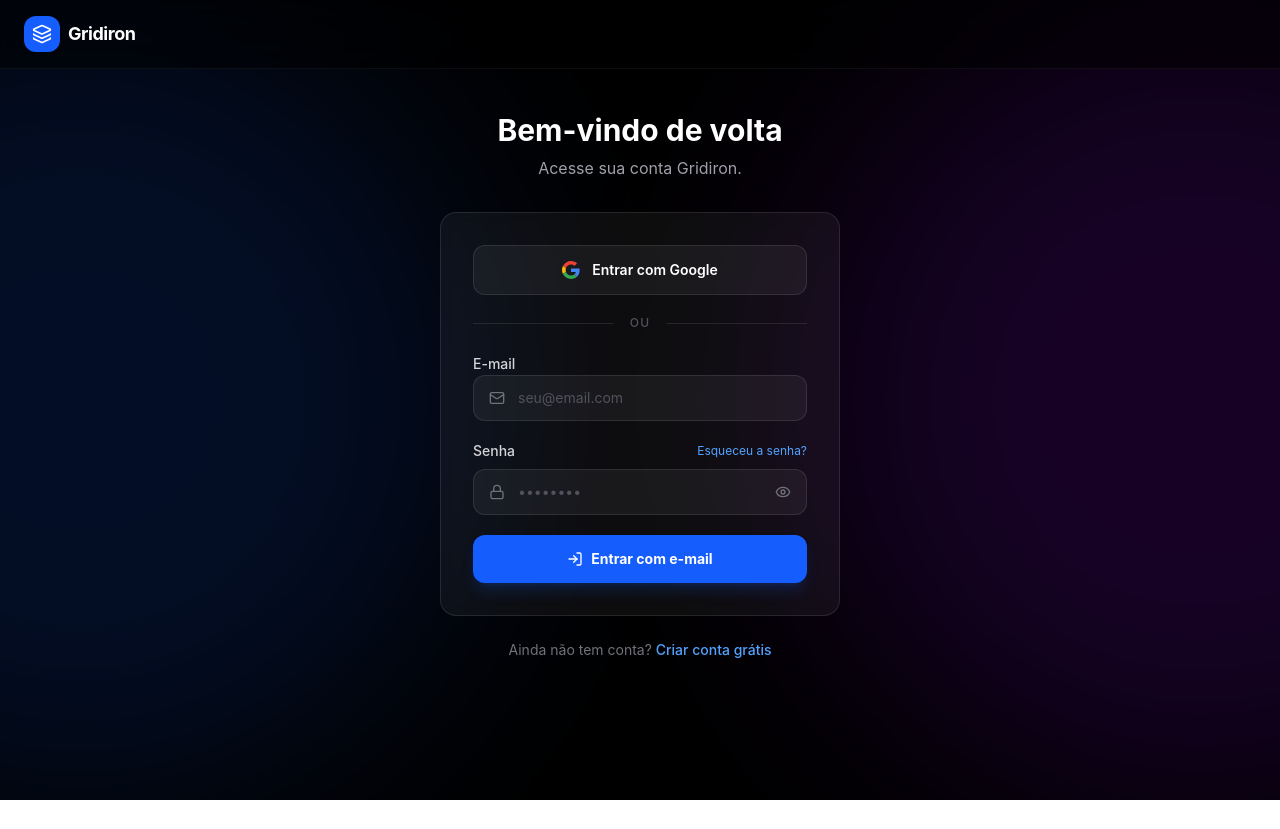
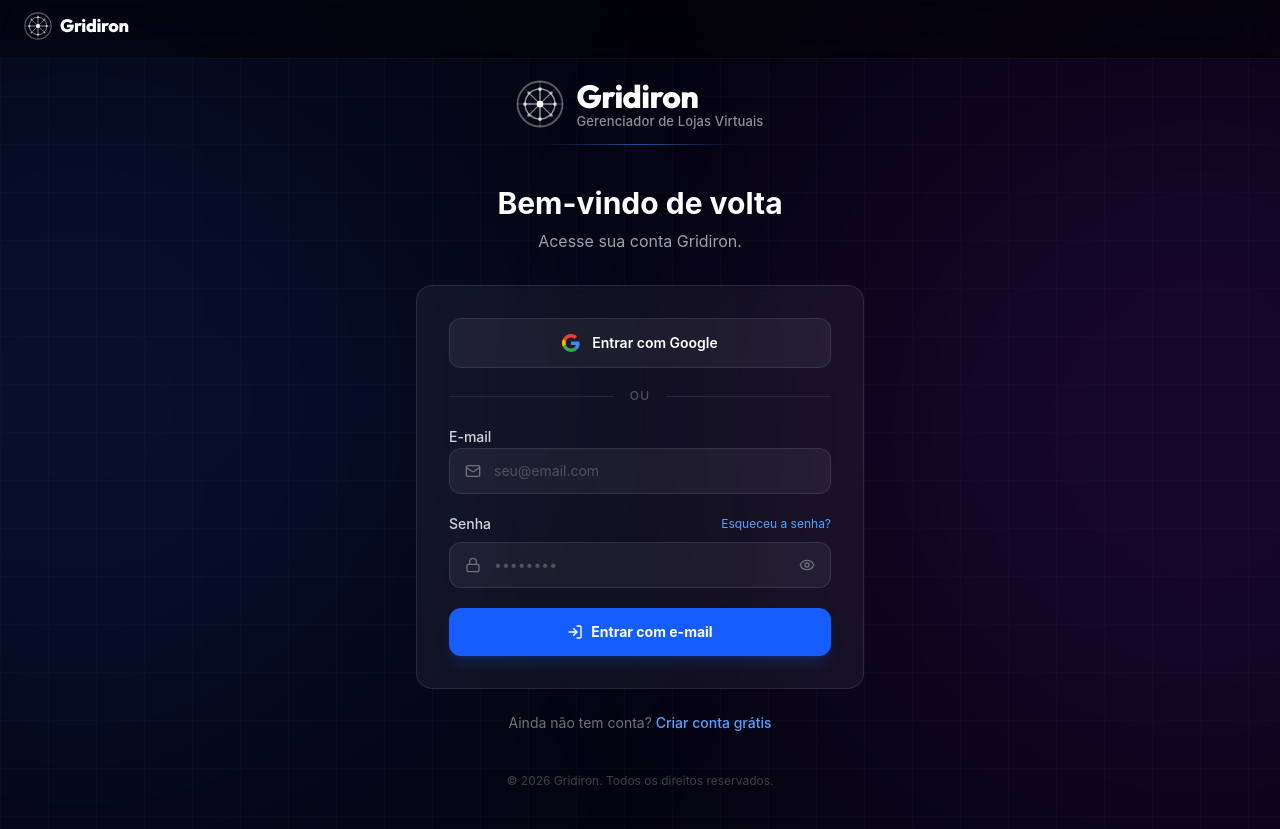
Before and after one commit to celolopes/Gridiron, a Next.js app in the folder apps/web/: page /auth/login in a window 1280 px wide. Before the commit the page ends 800 px from the top, so only its background shows below. Built offline with nearby package versions, Linux system fonts and the light colour scheme; no server answers.

Commit message:
feat: Gridiron SVG logo component with dark/light variants - auth pages, landing header/footer/CTA

```diff
--- a/apps/web/src/app/auth/layout.tsx
+++ b/apps/web/src/app/auth/layout.tsx
@@ -1,28 +1,45 @@
 import type { ReactNode } from "react";
 import Link from "next/link";
-import { Layers } from "lucide-react";
+import { GridironLogo } from "../../components/GridironLogo";
 
 export default function AuthLayout({ children }: { children: ReactNode }) {
   return (
-    <div className="relative min-h-screen overflow-hidden bg-black font-inter selection:bg-blue-500/30">
+    <div className="relative min-h-screen overflow-hidden bg-[#050510] font-inter selection:bg-blue-500/30">
       {/* Background blobs */}
-      <div className="absolute top-0 -left-1/4 h-[800px] w-[800px] rounded-full bg-blue-600/15 blur-[120px] pointer-events-none" />
-      <div className="absolute bottom-0 -right-1/4 h-[800px] w-[800px] rounded-full bg-purple-600/15 blur-[120px] pointer-events-none" />
+      <div className="absolute top-0 -left-1/4 h-[800px] w-[800px] rounded-full bg-blue-600/12 blur-[140px] pointer-events-none" />
+      <div className="absolute bottom-0 -right-1/4 h-[800px] w-[800px] rounded-full bg-purple-600/12 blur-[140px] pointer-events-none" />
+      {/* Subtle grid overlay */}
+      <div
+        className="absolute inset-0 pointer-events-none opacity-[0.03]"
+        style={{
+          backgroundImage: "linear-gradient(rgba(255,255,255,0.5) 1px, transparent 1px), linear-gradient(90deg, rgba(255,255,255,0.5) 1px, transparent 1px)",
+          backgroundSize: "48px 48px",
+        }}
+      />
 
       {/* Nav */}
-      <nav className="fixed top-0 z-50 w-full border-b border-white/5 bg-black/50 backdrop-blur-xl">
-        <div className="mx-auto flex max-w-7xl items-center justify-between px-6 py-4">
-          <Link href="/" className="flex items-center gap-2 group">
-            <div className="flex h-9 w-9 items-center justify-center rounded-xl bg-blue-600 group-hover:bg-blue-500 transition-colors">
-              <Layers className="text-white" size={20} />
-            </div>
-            <span className="text-lg font-bold tracking-tight text-white">Gridiron</span>
+      <nav className="fixed top-0 z-50 w-full border-b border-white/5 bg-black/40 backdrop-blur-xl">
+        <div className="mx-auto flex max-w-7xl items-center px-6 py-3">
+          <Link href="/" className="group">
+            <GridironLogo variant="dark" size="sm" />
           </Link>
         </div>
       </nav>
 
-      {/* Content */}
-      <div className="relative z-10 mx-auto max-w-md px-6 pt-28 pb-20">{children}</div>
+      {/* Content — logo grande centralizada + form */}
+      <div className="relative z-10 flex min-h-screen flex-col items-center justify-center px-6 pb-10 pt-20">
+        {/* Big centered logo above the form */}
+        <div className="mb-10 flex flex-col items-center">
+          <GridironLogo variant="dark" size="lg" showTagline />
+
+          {/* Glow under logo */}
+          <div className="mt-4 h-[1px] w-48 bg-gradient-to-r from-transparent via-blue-500/60 to-transparent" />
+        </div>
+
+        <div className="w-full max-w-md">{children}</div>
+
+        <p className="mt-10 text-xs text-zinc-700">© 2026 Gridiron. Todos os direitos reservados.</p>
+      </div>
     </div>
   );
 }
--- a/apps/web/src/app/page.tsx
+++ b/apps/web/src/app/page.tsx
@@ -1,42 +1,31 @@
 "use client";
 
 import { motion } from "framer-motion";
-import { ShoppingBag, Zap, ShieldCheck, Globe, BarChart3, ArrowRight, ChevronRight, Layers, Layout } from "lucide-react";
+import { ShoppingBag, Zap, ShieldCheck, Globe, BarChart3, ArrowRight, Layout } from "lucide-react";
 import Image from "next/image";
 import Link from "next/link";
 import { GlassButton, GlassCard } from "@gridiron/ui";
+import { GridironLogo } from "../../components/GridironLogo";
 
 export default function LandingPage() {
   const containerVariants = {
     hidden: { opacity: 0 },
-    visible: {
-      opacity: 1,
-      transition: {
-        staggerChildren: 0.2,
-      },
-    },
+    visible: { opacity: 1, transition: { staggerChildren: 0.18 } },
   };
-
-  const itemVariants = {
-    hidden: { opacity: 0, y: 20 },
-    visible: { opacity: 1, y: 0 },
-  };
+  const itemVariants = { hidden: { opacity: 0, y: 24 }, visible: { opacity: 1, y: 0 } };
 
   return (
     <div className="relative min-h-screen overflow-hidden bg-black selection:bg-blue-500/30 font-inter">
       {/* Background Blobs */}
-      <div className="absolute top-0 -left-1/4 h-[800px] w-[800px] rounded-full bg-blue-600/20 blur-[120px]" />
-      <div className="absolute bottom-0 -right-1/4 h-[800px] w-[800px] rounded-full bg-purple-600/20 blur-[120px]" />
+      <div className="absolute top-0 -left-1/4 h-[900px] w-[900px] rounded-full bg-blue-600/20 blur-[130px]" />
+      <div className="absolute bottom-0 -right-1/4 h-[900px] w-[900px] rounded-full bg-purple-600/20 blur-[130px]" />
 
       {/* Navigation */}
       <nav className="fixed top-0 z-50 w-full border-b border-white/5 bg-black/50 backdrop-blur-xl">
-        <div className="mx-auto flex max-w-7xl items-center justify-between px-6 py-4">
-          <div className="flex items-center gap-2">
-            <div className="flex h-10 w-10 items-center justify-center rounded-xl bg-blue-600">
-              <Layers className="text-white" size={24} />
-            </div>
-            <span className="text-xl font-outfit font-bold tracking-tight text-white">Gridiron</span>
-          </div>
+        <div className="mx-auto flex max-w-7xl items-center justify-between px-6 py-3.5">
+          <Link href="/">
+            <GridironLogo variant="dark" size="sm" />
+          </Link>
 
           <div className="hidden items-center gap-8 md:flex">
             <Link href="#features" className="text-sm font-medium text-zinc-400 transition-colors hover:text-white">
@@ -51,11 +40,11 @@
           </div>
 
           <div className="flex items-center gap-4">
-            <Link href="/auth/login" className="text-sm font-medium text-zinc-400 hover:text-white">
+            <Link href="/auth/login" className="text-sm font-medium text-zinc-400 hover:text-white transition-colors">
               Entrar
             </Link>
             <Link href="/auth/signup">
-              <GlassButton size="sm" className="bg-white/10 text-white hover:bg-white/20">
+              <GlassButton size="sm" className="bg-blue-600 text-white hover:bg-blue-500 px-5">
                 Começar agora
               </GlassButton>
             </Link>
@@ -64,7 +53,7 @@
       </nav>
 
       <main className="relative z-10 mx-auto max-w-7xl px-6 pt-32 pb-40">
-        {/* Hero Section */}
+        {/* ── Hero Section ── */}
         <motion.div className="grid gap-16 lg:grid-cols-2 lg:items-center" initial="hidden" animate="visible" variants={containerVariants}>
           <div className="flex flex-col gap-8">
             <motion.div variants={itemVariants}>
@@ -74,8 +63,7 @@
             </motion.div>
 
             <motion.h1 variants={itemVariants} className="font-outfit text-5xl font-extrabold leading-[1.15] text-white md:text-7xl">
-              A sua loja de jerseys, <br />
-              <span className="bg-gradient-to-r from-blue-400 to-purple-500 bg-clip-text text-transparent">em alto nível.</span>
+              A sua loja de jerseys, <span className="bg-gradient-to-r from-blue-400 to-purple-500 bg-clip-text text-transparent">em alto nível.</span>
             </motion.h1>
 
             <motion.p variants={itemVariants} className="max-w-xl text-lg leading-relaxed text-zinc-400">
@@ -83,8 +71,8 @@
             </motion.p>
 
             <motion.div variants={itemVariants} className="flex flex-col gap-4 sm:flex-row">
-              <Link href="/onboarding">
-                <GlassButton className="bg-blue-600 text-white hover:bg-blue-700 px-8 py-4 text-lg">
+              <Link href="/auth/signup">
+                <GlassButton className="bg-blue-600 text-white hover:bg-blue-500 px-8 py-4 text-lg">
                   Criar minha loja <ArrowRight className="ml-2" size={20} />
                 </GlassButton>
               </Link>
@@ -95,7 +83,7 @@
               </Link>
             </motion.div>
 
-            <motion.div variants={itemVariants} className="flex items-center gap-6 mt-4">
+            <motion.div variants={itemVariants} className="flex items-center gap-6 mt-2">
               <div className="flex -space-x-3">
                 {[1, 2, 3, 4].map((i) => (
                   <div key={i} className="h-10 w-10 rounded-full border-2 border-black bg-zinc-800" />
@@ -113,7 +101,6 @@
               <Image src="/hero.png" alt="Gridiron Storefront Preview" width={800} height={600} className="rounded-[1.5rem] shadow-2xl" />
             </div>
 
-            {/* Stats Card Overlay */}
             <div className="absolute -bottom-10 -left-10 hidden md:block">
               <GlassCard className="p-6 border-blue-500/20">
                 <div className="flex items-center gap-4">
@@ -130,7 +117,16 @@
           </motion.div>
         </motion.div>
 
-        {/* Features Grid */}
+        {/* ── Trusted By / Logo Banner ── */}
+        <motion.div className="mt-24 text-center" initial={{ opacity: 0 }} whileInView={{ opacity: 1 }} transition={{ duration: 0.8 }} viewport={{ once: true }}>
+          <p className="text-xs font-semibold uppercase tracking-widest text-zinc-600 mb-8">Powered by</p>
+          <div className="flex items-center justify-center gap-3">
+            <GridironLogo variant="dark" size="lg" showTagline />
+          </div>
+          <div className="mt-6 h-[1px] w-64 mx-auto bg-gradient-to-r from-transparent via-white/10 to-transparent" />
+        </motion.div>
+
+        {/* ── Features Grid ── */}
         <section id="features" className="mt-40">
           <div className="mb-20 text-center">
             <h2 className="font-outfit text-3xl font-bold text-white md:text-5xl">Tudo o que você precisa para dominar.</h2>
@@ -164,13 +160,26 @@
           </div>
         </section>
 
-        {/* Call to Action Bar */}
-        <motion.div className="mt-40 overflow-hidden rounded-[3rem] bg-zinc-900 border border-white/10 p-12 text-center relative" whileHover={{ scale: 1.01 }}>
+        {/* ── Call to Action Bar ── */}
+        <motion.div
+          className="mt-40 overflow-hidden rounded-[3rem] bg-zinc-900 border border-white/10 p-16 text-center relative"
+          whileHover={{ scale: 1.01 }}
+          initial={{ opacity: 0, y: 30 }}
+          whileInView={{ opacity: 1, y: 0 }}
+          transition={{ duration: 0.6 }}
+          viewport={{ once: true }}
+        >
           <div className="absolute inset-0 bg-gradient-to-br from-blue-600/10 via-transparent to-purple-600/10" />
+
+          {/* Logo inside CTA */}
+          <div className="relative z-10 flex justify-center mb-8">
+            <GridironLogo variant="dark" size="md" showTagline />
+          </div>
+
           <h2 className="relative z-10 font-outfit text-4xl font-bold text-white">Pronto para entrar em campo?</h2>
           <p className="relative z-10 mt-4 text-lg text-zinc-400">Junte-se à elite dos lojistas de jerseys NFL.</p>
           <div className="relative z-10 mt-10 flex flex-col items-center justify-center gap-6 sm:flex-row">
-            <Link href="/onboarding">
+            <Link href="/auth/signup">
               <GlassButton className="bg-white text-black hover:bg-zinc-200 px-10 py-5 text-xl font-bold">Criar minha loja agora</GlassButton>
             </Link>
             <p className="text-sm text-zinc-500 flex items-center gap-2">
@@ -180,20 +189,35 @@
         </motion.div>
       </main>
 
-      <footer className="border-t border-white/5 py-12 px-6 text-center">
-        <div className="mx-auto max-w-7xl flex flex-col md:flex-row items-center justify-between gap-8">
-          <div className="flex items-center gap-2 grayscale group hover:grayscale-0 transition-all">
-            <Layers className="text-blue-500" size={20} />
-            <span className="text-lg font-outfit font-bold text-zinc-400 group-hover:text-white">Gridiron</span>
+      {/* ── Footer ── */}
+      <footer className="border-t border-white/5 py-16 px-6">
+        <div className="mx-auto max-w-7xl">
+          <div className="flex flex-col md:flex-row items-center justify-between gap-10">
+            {/* Logo + tagline */}
+            <div className="flex flex-col items-center md:items-start gap-3">
+              <GridironLogo variant="dark" size="md" showTagline />
+              <p className="text-xs text-zinc-600 max-w-[260px] text-center md:text-left leading-relaxed">A plataforma SaaS líder em e-commerce de jerseys NFL no Brasil.</p>
+            </div>
+
+            {/* Links */}
+            <div className="flex flex-col items-center gap-2">
+              <p className="text-xs font-semibold uppercase tracking-widest text-zinc-600 mb-2">Links</p>
+              <div className="flex gap-6">
+                <Link href="#" className="text-xs text-zinc-500 hover:text-white transition-colors">
+                  Termos
+                </Link>
+                <Link href="#" className="text-xs text-zinc-500 hover:text-white transition-colors">
+                  Privacidade
+                </Link>
+                <Link href="/auth/login" className="text-xs text-zinc-500 hover:text-white transition-colors">
+                  Login
+                </Link>
+              </div>
+            </div>
           </div>
-          <p className="text-sm text-zinc-500">© 2026 Gridiron SaaS. Todos os direitos reservados.</p>
-          <div className="flex gap-6">
-            <Link href="#" className="text-xs text-zinc-500 hover:text-white">
-              Termos
-            </Link>
-            <Link href="#" className="text-xs text-zinc-500 hover:text-white">
-              Privacidade
-            </Link>
+
+          <div className="mt-12 border-t border-white/5 pt-6 text-center">
+            <p className="text-xs text-zinc-700">© 2026 Gridiron SaaS. Todos os direitos reservados.</p>
           </div>
         </div>
       </footer>
--- /dev/null
+++ b/apps/web/src/components/GridironLogo.tsx
@@ -0,0 +1,105 @@
+/**
+ * GridironLogo — SVG component fiel ao logo oficial.
+ * Design: ícone circular de rede/futebol à esquerda + wordmark "Gridiron" + subtítulo opcional.
+ *
+ * Tratamento de tema:
+ *  - variant="dark"  → wordmark branco, ícone branco/transparente (para fundos escuros)
+ *  - variant="light" → wordmark navy (#1a2f52), ícone navy          (para fundos claros)
+ *  - variant="auto"  → dark por padrão, inverte com .light-theme class no body (via CSS)
+ */
+
+interface GridironLogoProps {
+  variant?: "dark" | "light" | "auto";
+  showTagline?: boolean;
+  size?: "sm" | "md" | "lg" | "xl";
+  className?: string;
+}
+
+const SIZES = {
+  sm: { iconSize: 28, textSize: 18, tagSize: 9, gap: 8 },
+  md: { iconSize: 36, textSize: 24, tagSize: 11, gap: 10 },
+  lg: { iconSize: 48, textSize: 32, tagSize: 13, gap: 12 },
+  xl: { iconSize: 64, textSize: 42, tagSize: 16, gap: 16 },
+};
+
+export function GridironLogo({ variant = "dark", showTagline = false, size = "md", className = "" }: GridironLogoProps) {
+  const { iconSize, textSize, tagSize, gap } = SIZES[size];
+
+  const navy = "#1a2f52";
+  const white = "#ffffff";
+  const iconColor = variant === "light" ? navy : white;
+  const textColor = variant === "light" ? navy : white;
+  const tagColor = variant === "light" ? "#4a6fa5" : "rgba(255,255,255,0.55)";
+
+  return (
+    <div className={`inline-flex items-center select-none ${className}`} style={{ gap }}>
+      {/* ── Icon ── football-network / grid circular emblem */}
+      <svg width={iconSize} height={iconSize} viewBox="0 0 64 64" fill="none" xmlns="http://www.w3.org/2000/svg" aria-hidden="true">
+        {/* Outer ring */}
+        <circle cx="32" cy="32" r="30" stroke={iconColor} strokeWidth="2.5" opacity="0.35" />
+        {/* Inner ring */}
+        <circle cx="32" cy="32" r="20" stroke={iconColor} strokeWidth="2" opacity="0.55" />
+
+        {/* Football laces / grid lines */}
+        <line x1="32" y1="2" x2="32" y2="62" stroke={iconColor} strokeWidth="1.5" opacity="0.25" />
+        <line x1="2" y1="32" x2="62" y2="32" stroke={iconColor} strokeWidth="1.5" opacity="0.25" />
+
+        {/* Diagonal network lines (corner to edge) */}
+        <line x1="10" y1="10" x2="54" y2="54" stroke={iconColor} strokeWidth="1" opacity="0.18" />
+        <line x1="54" y1="10" x2="10" y2="54" stroke={iconColor} strokeWidth="1" opacity="0.18" />
+
+        {/* Node dots */}
+        <circle cx="32" cy="32" r="4.5" fill={iconColor} />
+        <circle cx="32" cy="12" r="2.5" fill={iconColor} opacity="0.7" />
+        <circle cx="32" cy="52" r="2.5" fill={iconColor} opacity="0.7" />
+        <circle cx="12" cy="32" r="2.5" fill={iconColor} opacity="0.7" />
+        <circle cx="52" cy="32" r="2.5" fill={iconColor} opacity="0.7" />
+
+        <circle cx="17" cy="17" r="2" fill={iconColor} opacity="0.5" />
+        <circle cx="47" cy="17" r="2" fill={iconColor} opacity="0.5" />
+        <circle cx="17" cy="47" r="2" fill={iconColor} opacity="0.5" />
+        <circle cx="47" cy="47" r="2" fill={iconColor} opacity="0.5" />
+
+        {/* Network spokes from center node */}
+        <line x1="32" y1="32" x2="32" y2="12" stroke={iconColor} strokeWidth="1.5" opacity="0.6" />
+        <line x1="32" y1="32" x2="32" y2="52" stroke={iconColor} strokeWidth="1.5" opacity="0.6" />
+        <line x1="32" y1="32" x2="12" y2="32" stroke={iconColor} strokeWidth="1.5" opacity="0.6" />
+        <line x1="32" y1="32" x2="52" y2="32" stroke={iconColor} strokeWidth="1.5" opacity="0.6" />
+
+        <line x1="32" y1="32" x2="17" y2="17" stroke={iconColor} strokeWidth="1.5" opacity="0.45" />
+        <line x1="32" y1="32" x2="47" y2="17" stroke={iconColor} strokeWidth="1.5" opacity="0.45" />
+        <line x1="32" y1="32" x2="17" y2="47" stroke={iconColor} strokeWidth="1.5" opacity="0.45" />
+        <line x1="32" y1="32" x2="47" y2="47" stroke={iconColor} strokeWidth="1.5" opacity="0.45" />
+      </svg>
+
+      {/* ── Wordmark ── */}
+      <div className="flex flex-col leading-none">
+        <span
+          style={{
+            fontSize: textSize,
+            fontWeight: 800,
+            color: textColor,
+            letterSpacing: "-0.02em",
+            fontFamily: "'Outfit', 'Inter', sans-serif",
+            lineHeight: 1,
+          }}
+        >
+          Gridiron
+        </span>
+        {showTagline && (
+          <span
+            style={{
+              fontSize: tagSize,
+              color: tagColor,
+              marginTop: 3,
+              fontWeight: 500,
+              letterSpacing: "0.01em",
+            }}
+          >
+            Gerenciador de Lojas Virtuais
+          </span>
+        )}
+      </div>
+    </div>
+  );
+}
```
